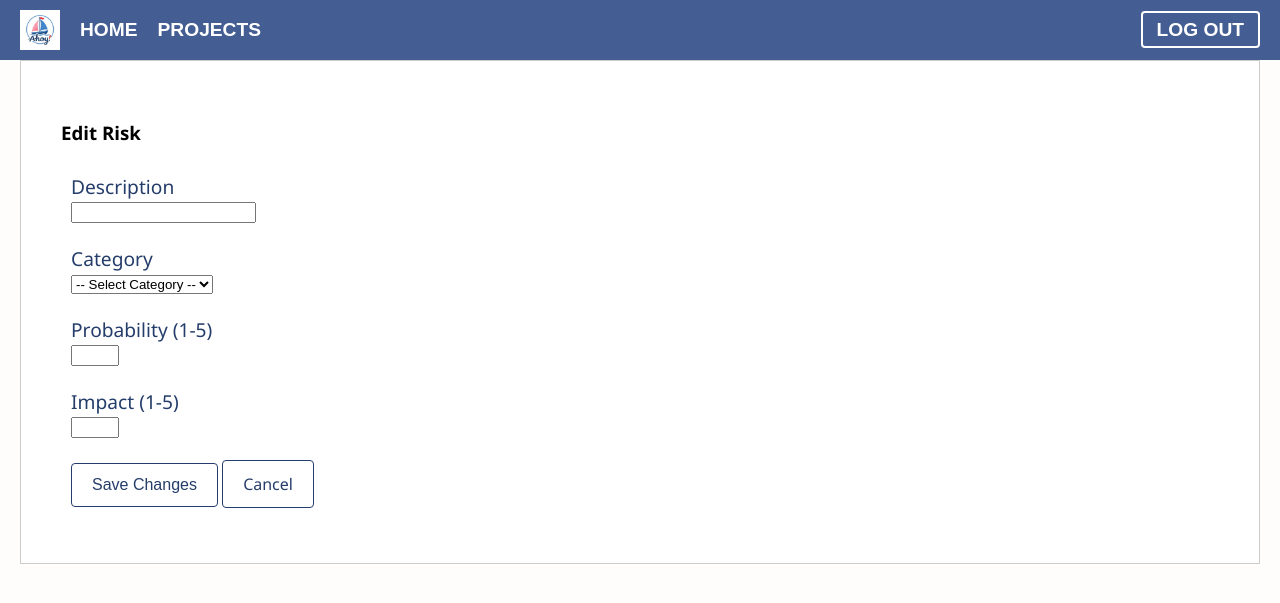
After one commit to EndecZA/REII414-Practical, a PHP site: page /edit_risk.php in a window 1280 px wide. The commit adds this page. Shown: the top 603 px of the page. Run offline with PHP 8.4, Linux system fonts and the light colour scheme; data that the repository does not hold is empty.

Commit message:
Risk edit+ logout

```diff
--- /dev/null
+++ b/edit_risk.php
@@ -0,0 +1,59 @@
+<?php
+session_start();
+include 'db.php';
+
+$risk_id = isset($_GET['id']) ? intval($_GET['id']) : 0;
+$project_id = isset($_GET['project_id']) ? intval($_GET['project_id']) : 0;
+
+$stmt = mysqli_prepare($conn, "SELECT * FROM risks WHERE id = ?");
+mysqli_stmt_bind_param($stmt, "i", $risk_id);
+mysqli_stmt_execute($stmt);
+$result = mysqli_stmt_get_result($stmt);
+$risk = mysqli_fetch_assoc($result);
+?>
+
+<!DOCTYPE html>
+<html>
+<head>
+    <link rel="stylesheet" href="style.css">
+    <title>Edit Risk</title>
+</head>
+<body>
+    <?php include 'navbar.php'; ?>
+
+    <div class="content-box">
+        <h3>Edit Risk</h3>
+        <div class="risk-container">
+            <form action="process_edit_risk.php" method="POST">
+                <input type="hidden" name="risk_id" value="<?php echo $risk['id']; ?>">
+                <input type="hidden" name="project_id" value="<?php echo $project_id; ?>">
+
+                <label>Description</label><br>
+                <input type="text" name="description" value="<?php echo htmlspecialchars($risk['description']); ?>" required><br><br>
+
+                <label>Category</label><br>
+<select name="category" required>
+    <option value="">-- Select Category --</option>
+    <option value="G" <?php echo ($risk['category'] == 'G') ? 'selected' : ''; ?>>Group</option>
+    <option value="I" <?php echo ($risk['category'] == 'I') ? 'selected' : ''; ?>>Individual</option>
+    <option value="S" <?php echo ($risk['category'] == 'S') ? 'selected' : ''; ?>>Schedule</option>
+    <option value="K" <?php echo ($risk['category'] == 'K') ? 'selected' : ''; ?>>Knowledge</option>
+    <option value="T" <?php echo ($risk['category'] == 'Technical') ? 'selected' : ''; ?>>Technical</option>
+    <option value="F" <?php echo ($risk['category'] == 'Financial') ? 'selected' : ''; ?>>Financial</option>
+    <option value="O" <?php echo ($risk['category'] == 'Operational') ? 'selected' : ''; ?>>Operational</option>
+    <option value="L" <?php echo ($risk['category'] == 'Legal') ? 'selected' : ''; ?>>Legal</option>
+    <option value="E" <?php echo ($risk['category'] == 'Environmental') ? 'selected' : ''; ?>>Environmental</option>
+</select><br><br>
+                <label>Probability (1-5)</label><br>
+                <input type="number" name="probability" min="1" max="5" value="<?php echo $risk['probability']; ?>" required><br><br>
+
+                <label>Impact (1-5)</label><br>
+                <input type="number" name="impact" min="1" max="5" value="<?php echo $risk['impact']; ?>" required><br><br>
+
+                <button type="submit" class="risk-btn">Save Changes</button>
+                <a href="projects.php?tab=risk&id=<?php echo $project_id; ?>" class="risk-btn">Cancel</a>
+            </form>
+        </div>
+    </div>
+</body>
+</html>
--- a/index.php
+++ b/index.php
@@ -49,6 +49,7 @@ while ($dl_row = mysqli_fetch_assoc($dl_res)) {
 <html>
 <head>
 	<link rel="stylesheet" href="style.css">
+	<link rel="icon" type="image/jpeg" href="logo.jpeg">
 	<title>Dashboard</title>
 </head>
 <body>
--- /dev/null
+++ b/logout.php
@@ -0,0 +1,6 @@
+<?php
+session_start();
+session_destroy();
+header("Location: login.php");
+exit();
+?>
--- a/navbar.php
+++ b/navbar.php
@@ -1,9 +1,10 @@
 <nav class="navbar">
-	<img src="logo.jpeg" class="navbar-logo">
+    <img src="logo.jpeg" class="navbar-logo">
     <div class="navbar-links">
-		<a href="index.php">HOME</a>
-		<a href="projects.php">PROJECTS</a>
-
-	</div>
-</table>
+        <a href="index.php">HOME</a>
+        <a href="projects.php">PROJECTS</a>
+    </div>
+    <div class="navbar-right">
+        <a href="logout.php" class="logout-btn">LOG OUT</a>
+    </div>
 </nav>
--- a/style.css
+++ b/style.css
@@ -19,7 +19,7 @@ body {
 
 .risk-table{
 
-    width: 100%;
+    width: 75%;
 
     border-collapse: collapse;
 
@@ -34,6 +34,35 @@ body {
     box-shadow:
         0 2px 8px
         rgba(0,0,0,0.08);
+}
+
+.risk-table td:last-child,
+.risk-table th:last-child,
+.risk-table td:nth-last-child(2),
+.risk-table th:nth-last-child(2) {
+    width: 60px;
+    text-align: center;
+}
+
+.navbar-right {
+    margin-left: auto;  /* ← pushes it to the far right */
+}
+
+.logout-btn {
+    color: white;
+    text-decoration: none;
+    font-weight: bold;
+    font-size: 1.2rem;
+    font-family: Arial, sans-serif;
+    padding: 6px 14px;
+    border: 2px solid white;
+    border-radius: 4px;
+    transition: background-color 0.3s;
+}
+
+.logout-btn:hover {
+    background-color: #F93943;
+    border-color: #F93943;
 }
 
 .risk-table th{
```
Also changed, not shown: delete_risk.php (added, +16 -0 lines), process_edit_risk.php (added, +21 -0 lines), projects.php (+19 -4 lines).
